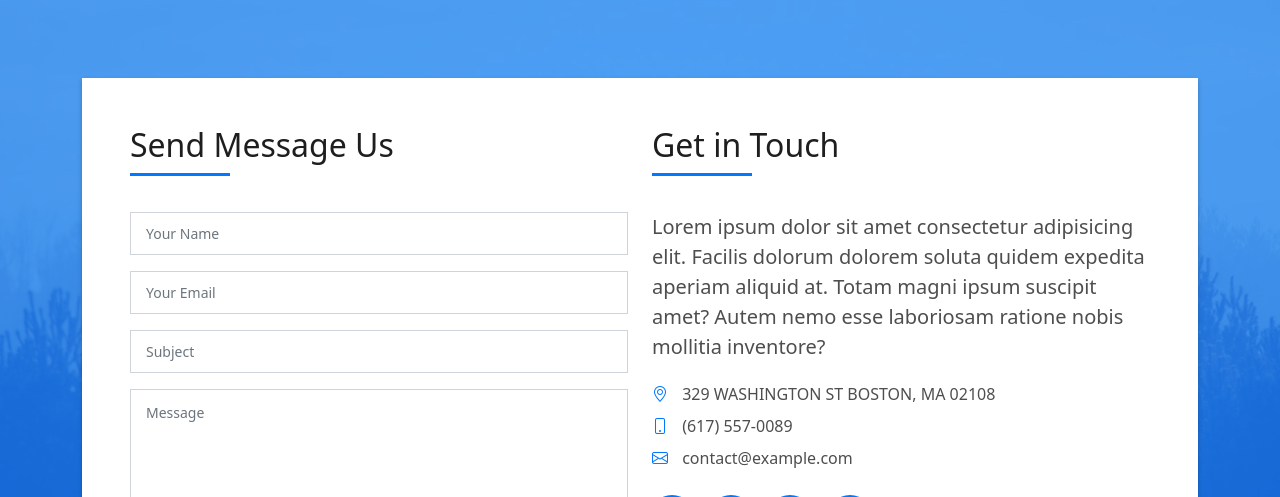
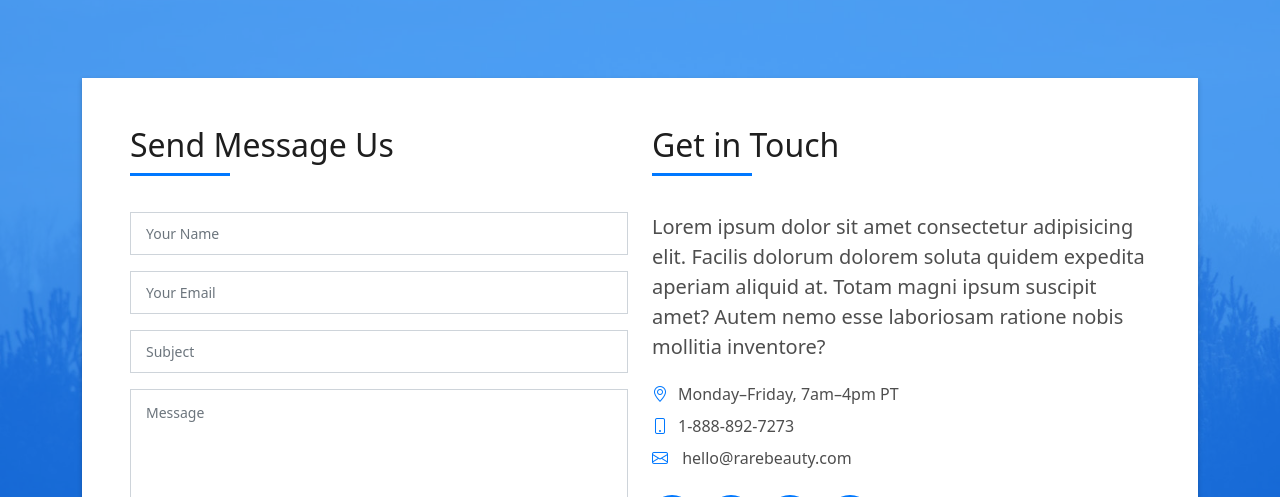
Before and after one commit to NedelcuCarmen/NedelcuCarmen.github.io, a plain HTML site: page index.html in a window 1280 px wide. Shown: the part 5053-5550 px from the top of the page. Drawn offline with Linux system fonts and the light colour scheme.

Commit message:
Update index.html

```diff
--- a/index.html
+++ b/index.html
@@ -644,9 +644,9 @@
                         mollitia inventore?
                       </p>
                       <ul class="list-ico">
-                        <li><span class="bi bi-geo-alt"></span> 329 WASHINGTON ST BOSTON, MA 02108</li>
-                        <li><span class="bi bi-phone"></span> (617) 557-0089</li>
-                        <li><span class="bi bi-envelope"></span> contact@example.com</li>
+                        <li><span class="bi bi-geo-alt"></span>Monday–Friday, 7am–4pm PT</li>
+                        <li><span class="bi bi-phone"></span>1-888-892-7273</li>
+                        <li><span class="bi bi-envelope"></span> hello@rarebeauty.com</li>
                       </ul>
                     </div>
                     <div class="socials">
```
